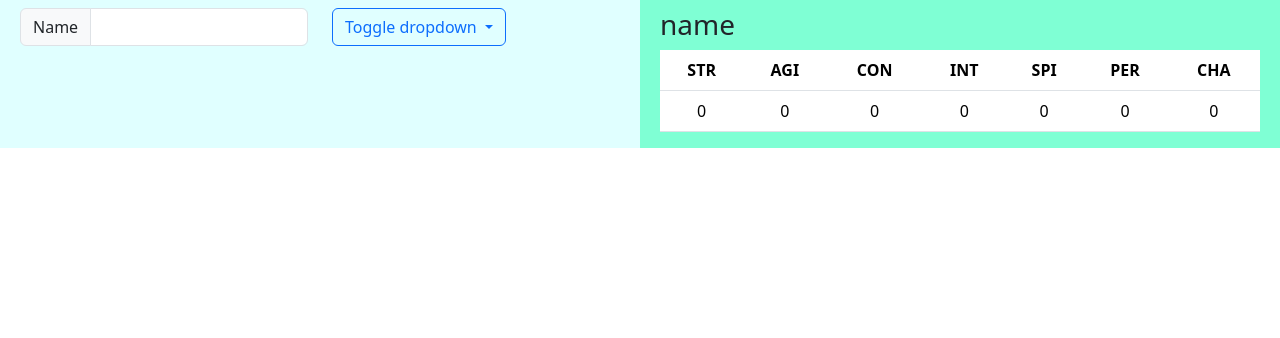
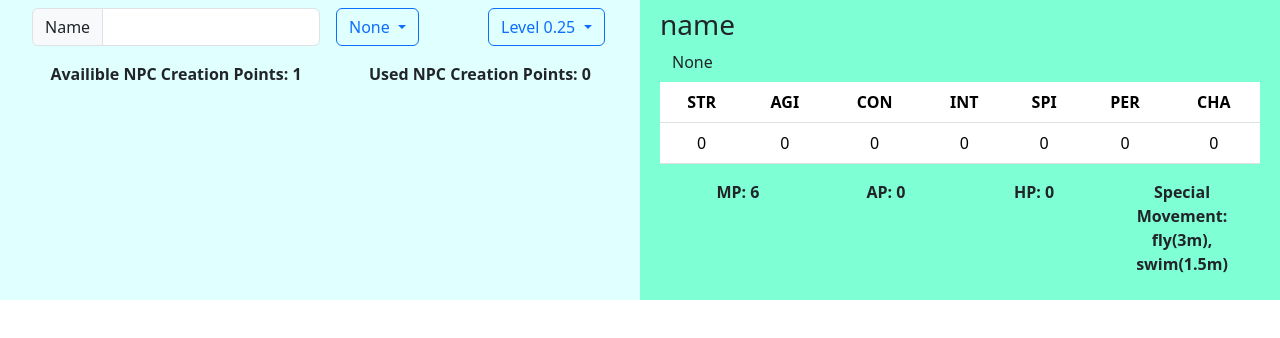
Before and after one commit to alexkarer/myrpg-npc-creator, an Angular app: page / in a window 1280 px wide. Shown: the top 338 px of the page. Built offline with nearby package versions, Linux system fonts and the light colour scheme.

Commit message:
Extend functionality with level selection, fix alignment selection, add more infos in the preview

```diff
--- a/angular.json
+++ b/angular.json
@@ -97,5 +97,8 @@
         }
       }
     }
+  },
+  "cli": {
+    "analytics": false
   }
 }
--- a/src/app/app.component.ts
+++ b/src/app/app.component.ts
@@ -1,7 +1,7 @@
 import { Component } from '@angular/core';
 import { RouterOutlet } from '@angular/router';
 import { PreviewComponent } from './npc-preview/preview.component';
-import { NPC, createEmptyNPC } from './npc-preview/npcs';
+import { NPC, createEmptyNPC } from './util/npcs';
 import { GeneratorComponent } from "./npc-generator/generator/generator.component";
 
 @Component({
--- a/src/app/npc-generator/generator/generator.component.html
+++ b/src/app/npc-generator/generator/generator.component.html
@@ -1,22 +1,42 @@
-<div class="generatorContainer">
-    <form class="row g-4">
-        <div class="col">
+<div class="container generatorContainer">
+    <form class="row g-3">
+        <div class="col-6">
             <div class="input-group">
                 <span class="input-group-text" id="inputGroup-sizing-default">Name</span>
                 <input type="text" class="form-control" aria-label="Name" aria-describedby="inputGroup-sizing-default" (change)="handleNameUpdate($event)">
             </div>
         </div>
-        <div class="col">
+        <div class="col-3">
             <div ngbDropdown class="d-inline-block">
-                <button type="button" class="btn btn-outline-primary" id="dropdownBasic1" ngbDropdownToggle>
-                    Toggle dropdown
+                <button type="button" class="btn btn-outline-primary" id="dropdownAlignment" ngbDropdownToggle>
+                    {{ npc?.alignment }}
                 </button>
-                <div ngbDropdownMenu aria-labelledby="dropdownBasic1">
+                <div ngbDropdownMenu aria-labelledby="dropdownAlignment">
                     @for (alignment of alignments; track $index) {
-                        <button ngbDropdownItem>{{ alignment }}</button>
+                        <button type="button" (click)="handleAlignmentUpdate($event)" ngbDropdownItem [value]="alignment">{{ alignment }}</button>
+                    }
+                </div>
+            </div>
+        </div>
+        <div class="col-3">
+            <div ngbDropdown class="d-inline-block">
+                <button type="button" class="btn btn-outline-primary" id="dropdownLevel" ngbDropdownToggle>
+                    Level {{ npc?.level }}
+                </button>
+                <div ngbDropdownMenu aria-labelledby="dropdownLevel">
+                    @for (levelConfig of levelConfigs; track $index) {
+                        <button type="button" (click)="handleLevelUpdate($event)" ngbDropdownItem [value]="levelConfig.level">{{ levelConfig.level }}</button>
                     }
                 </div>
             </div>
         </div>
     </form>
+    <div class="row g-3 mt-0">
+        <div class="col">
+            <p class="text-center fw-bold">Availible NPC Creation Points: {{ availibleNpCCreationPoints }}</p>
+        </div>
+        <div class="col">
+            <p class="text-center fw-bold">Used NPC Creation Points: {{ usedNpCCreationPoints }}</p>
+        </div>
+    </div>
 </div>
--- a/src/app/npc-generator/generator/generator.component.ts
+++ b/src/app/npc-generator/generator/generator.component.ts
@@ -1,7 +1,8 @@
-import { Component, EventEmitter, Output } from '@angular/core';
+import {  Component, EventEmitter, Output } from '@angular/core';
 import { NgbDropdownModule } from '@ng-bootstrap/ng-bootstrap';
-import { Alignment } from '../../util/alignment';
-import { NPC, createEmptyNPC } from '../../npc-preview/npcs';
+import { Alignment, alignments } from '../../util/alignment';
+import { NPC, createEmptyNPC } from '../../util/npcs';
+import { LevelConfig, levelConfigs } from '../../util/levels';
 
 @Component({
   selector: 'app-generator',
@@ -15,18 +16,11 @@ export class GeneratorComponent {
   @Output() generatedNPC = new EventEmitter<NPC>;
   npc = createEmptyNPC();
 
-  alignments: Alignment[] = [
-    Alignment.None,
-    Alignment.LawfulGood,
-    Alignment.LawfulNeutral,
-    Alignment.LawfulEvil,
-    Alignment.NeutralGood,
-    Alignment.Neutral,
-    Alignment.NeutralEvil,
-    Alignment.ChaoticGood,
-    Alignment.ChaoticNeutral,
-    Alignment.ChaoticEvil
-  ]
+  availibleNpCCreationPoints = 1;
+  usedNpCCreationPoints = 0;
+
+  readonly alignments = alignments;
+  readonly levelConfigs = levelConfigs;
 
   constructor() {
     this.generatedNPC.emit(this.npc);
@@ -42,4 +36,22 @@ export class GeneratorComponent {
     this.emitNPCUpdate();
   }
 
+  handleAlignmentUpdate(event: Event) {
+    let target = event.target as HTMLInputElement;
+    this.npc.alignment = target.value as Alignment;
+    this.emitNPCUpdate();
+  }
+
+  handleLevelUpdate(event: Event) {
+    let target = event.target as HTMLInputElement;
+    let levelConfig = levelConfigs.find(lvlConfig => lvlConfig.level === parseFloat(target.value));
+    if (levelConfig) {
+      this.availibleNpCCreationPoints = levelConfig.points;
+      this.npc.level = levelConfig.level;
+      this.npc.xp = levelConfig.XP;
+      this.npc.ap = levelConfig.AP;
+      this.emitNPCUpdate();
+    }
+  }
+
 }
--- a/src/app/npc-preview/preview.component.html
+++ b/src/app/npc-preview/preview.component.html
@@ -1,5 +1,13 @@
 <div class="previewContainer">
     <h3>{{ npc?.name ? npc?.name : 'name' }}</h3>
+    <div class="container pb-2">
+        <div class="row">
+            <div class = "col">
+                <span class="text-start">{{ npc?.alignment ? npc?.alignment : '-' }}</span>
+            </div>
+        </div>
+    </div>
+    <span class></span>
     <table class="table">
         <thead class="text-center">
             <tr>
@@ -24,4 +32,20 @@
             </tr>
         </tbody>
     </table>
+    <div class="container">
+        <div class="row gx-3">
+            <div class="col">
+                <p class="text-center fw-bold">MP: {{ npc?.mp }}</p>
+            </div>
+            <div class="col">
+                <p class="text-center fw-bold">AP: {{ npc?.ap }}</p>
+            </div>
+            <div class="col">
+                <p class="text-center fw-bold">HP: {{ npc?.hp }}</p>
+            </div>
+            <div class="col">
+                <p class="text-center fw-bold">Special Movement: {{ flattenNpcSpecialMove() }}</p>
+            </div>
+        </div>
+    </div>
 </div>
--- a/src/app/npc-preview/preview.component.ts
+++ b/src/app/npc-preview/preview.component.ts
@@ -1,5 +1,5 @@
 import { Component, Input } from '@angular/core';
-import { NPC } from './npcs';
+import { NPC } from '../util/npcs';
 
 @Component({
   selector: 'app-preview',
@@ -9,4 +9,11 @@ import { NPC } from './npcs';
 })
 export class PreviewComponent {
   @Input() public npc?: NPC
+
+  flattenNpcSpecialMove(): string {
+    if (this.npc) {
+      return this.npc?.specialMovement.join(', ');
+    }
+    return '';
+  }
 }
--- a/src/app/util/alignment.ts
+++ b/src/app/util/alignment.ts
@@ -10,3 +10,16 @@ export enum Alignment {
     ChaoticEvil = 'Chaotic Evil',
     None = 'None'
 }
+
+export const alignments: Alignment[] = [
+    Alignment.None,
+    Alignment.LawfulGood,
+    Alignment.LawfulNeutral,
+    Alignment.LawfulEvil,
+    Alignment.NeutralGood,
+    Alignment.Neutral,
+    Alignment.NeutralEvil,
+    Alignment.ChaoticGood,
+    Alignment.ChaoticNeutral,
+    Alignment.ChaoticEvil
+  ]
--- /dev/null
+++ b/src/app/util/levels.ts
@@ -0,0 +1,31 @@
+export type LevelConfig = {
+    level: number,
+    points: number,
+    AP: number,
+    XP: number
+}
+
+export const levelConfigs: LevelConfig[] = [
+    { level: 0.25, points: 1, AP: 2, XP: 12 },
+    { level: 0.5, points: 2, AP: 2, XP: 25 },
+    { level: 1, points: 3, AP: 3, XP: 50 },
+    { level: 2, points: 4, AP: 3, XP: 100 },
+    { level: 3, points: 5, AP: 3, XP: 200 },
+    { level: 4, points: 6, AP: 4, XP: 400 },
+    { level: 5, points: 7, AP: 4, XP: 800 },
+    { level: 6, points: 8, AP: 4, XP: 1400 },
+    { level: 7, points: 9, AP: 4, XP: 2500 },
+    { level: 8, points: 10, AP: 5, XP: 4000 },
+    { level: 9, points: 12, AP: 5, XP: 6000 },
+    { level: 10, points: 12, AP: 5, XP: 9000 },
+    { level: 11, points: 13, AP: 5, XP: 13000 },
+    { level: 12, points: 14, AP: 6, XP: 20000 },
+    { level: 13, points: 15, AP: 6, XP: 30000 },
+    { level: 14, points: 16, AP: 6, XP: 42000 },
+    { level: 15, points: 17, AP: 6, XP: 55000 },
+    { level: 16, points: 18, AP: 7, XP: 70000 },
+    { level: 17, points: 19, AP: 7, XP: 90000 },
+    { level: 18, points: 20, AP: 7, XP: 120000 },
+    { level: 19, points: 21, AP: 7, XP: 160000 },
+    { level: 20, points: 22, AP: 8, XP: 220000 },
+]
--- a/src/app/npc-preview/npcs.ts
+++ b/src/app/util/npcs.ts
@@ -1,8 +1,8 @@
 import { NONE_TYPE } from "@angular/compiler"
-import { Action } from "../util/action"
-import { Alignment } from "../util/alignment"
-import { Reaction } from "../util/reactions"
-import { Trait } from "../util/trait"
+import { Action } from "./action"
+import { Alignment } from "./alignment"
+import { Reaction } from "./reactions"
+import { Trait } from "./trait"
 
 export type NPC = {
     // Overview
@@ -66,13 +66,13 @@ export function createEmptyNPC(): NPC {
         per: 0,
         cha: 0,
 
-        level: 0,
+        level: 0.25,
         martialLevel: 0,
         spellLevel: 0,
 
-        mp: 0,
+        mp: 6,
         ap: 0,
-        specialMovement: [],
+        specialMovement: ['fly(3m)', 'swim(1.5m)'],
 
         hp: 0,
         hardness: 0,
```
